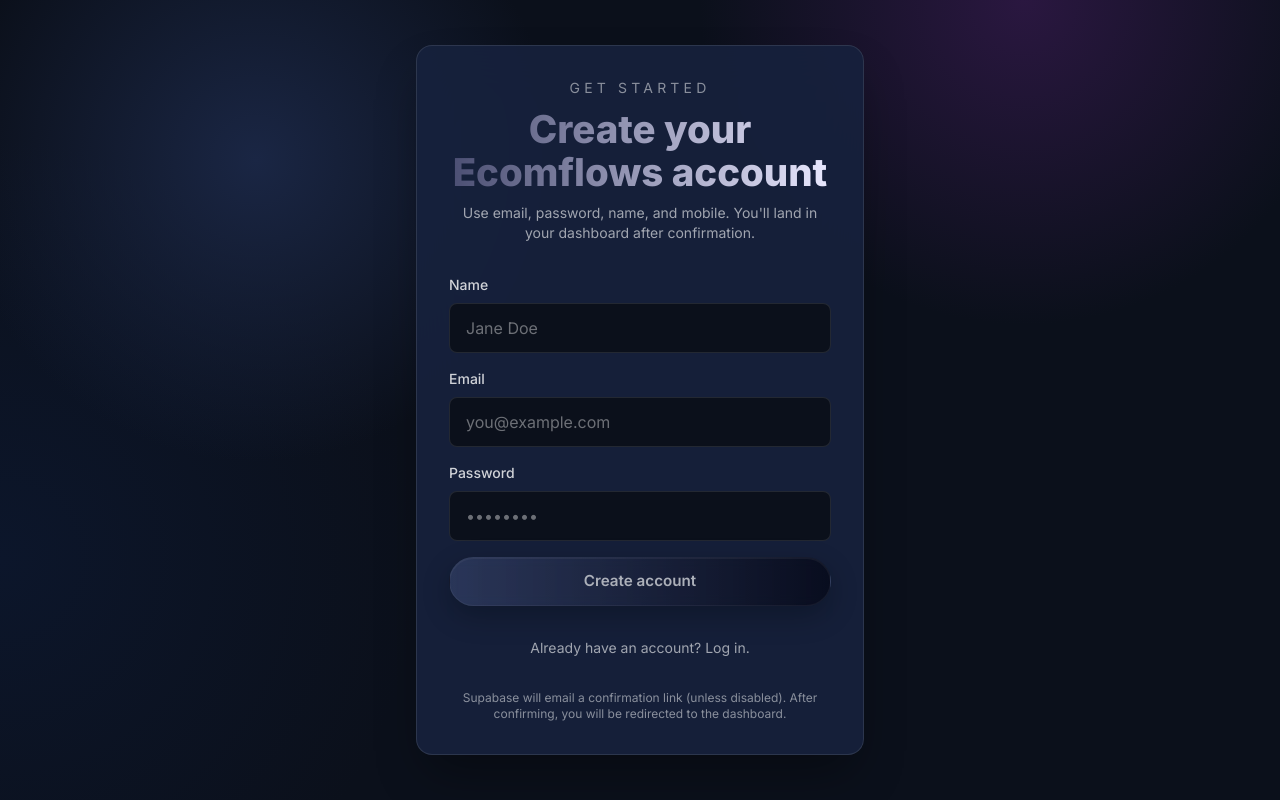
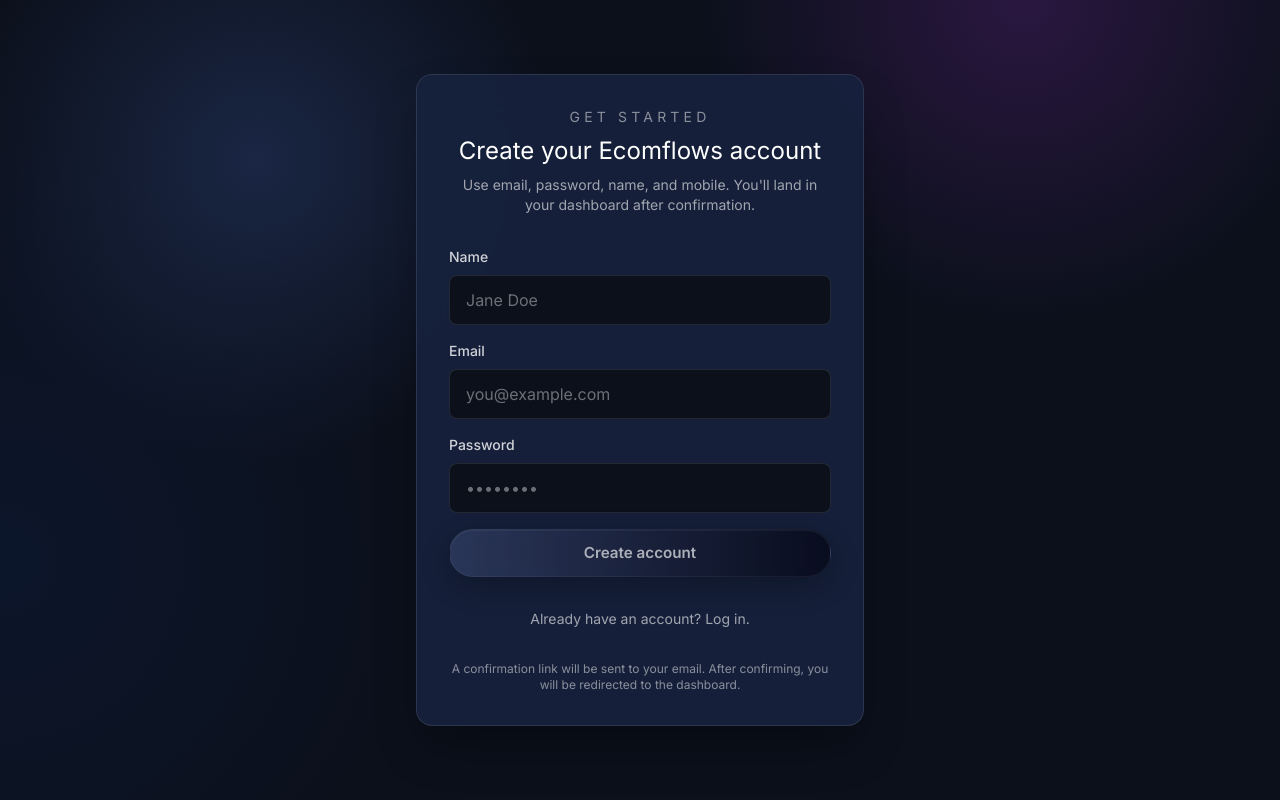
Before and after one commit to mehulsethia/ecomflows-test, a Next.js app: page /register in a window 1280 px wide. Built offline with nearby package versions, Linux system fonts and the light colour scheme; no server answers.

Commit message:
Changed fonts on login/signup

```diff
--- a/src/app/login/page.tsx
+++ b/src/app/login/page.tsx
@@ -36,7 +36,7 @@
           <p className="text-sm uppercase tracking-[0.3em] text-white/50">
             Welcome back
           </p>
-          <h1 className="heading text-3xl">Log in to Ecomflows</h1>
+          <h1 className="text-2xl font-normal text-white">Log in to Ecomflows</h1>
           <p className="text-sm text-white/60">
             Use your email and password to access your dashboard.
           </p>
--- a/src/app/register/page.tsx
+++ b/src/app/register/page.tsx
@@ -54,7 +54,9 @@
           <p className="text-sm uppercase tracking-[0.3em] text-white/50">
             Get started
           </p>
-          <h1 className="heading text-3xl">Create your Ecomflows account</h1>
+          <h1 className="text-2xl font-normal text-white">
+            Create your Ecomflows account
+          </h1>
           <p className="text-sm text-white/60">
             Use email, password, name, and mobile. You&apos;ll land in your
             dashboard after confirmation.
@@ -132,7 +134,7 @@
         )}
 
         <p className="text-center text-xs text-white/50">
-          Supabase will email a confirmation link (unless disabled). After
+          A confirmation link will be sent to your email. After
           confirming, you will be redirected to the dashboard.
         </p>
       </div>
```
